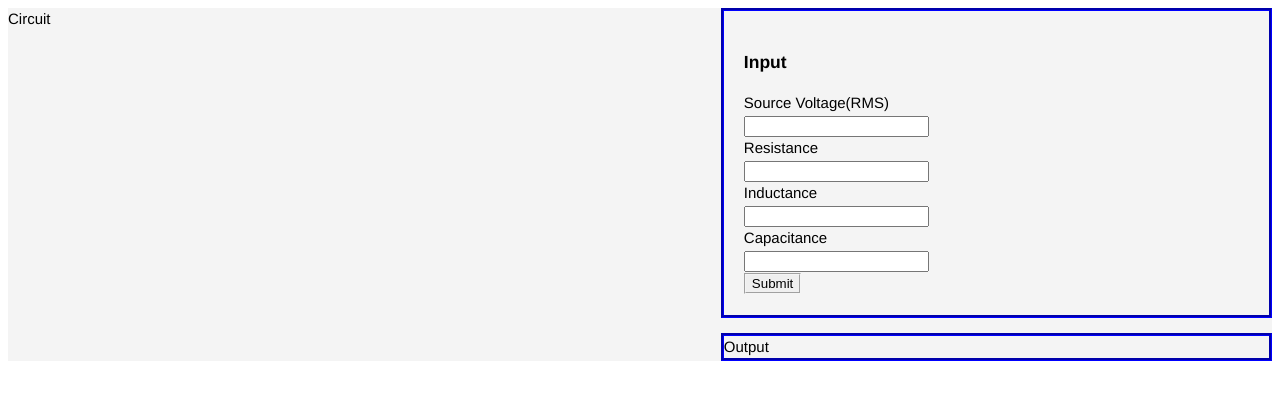
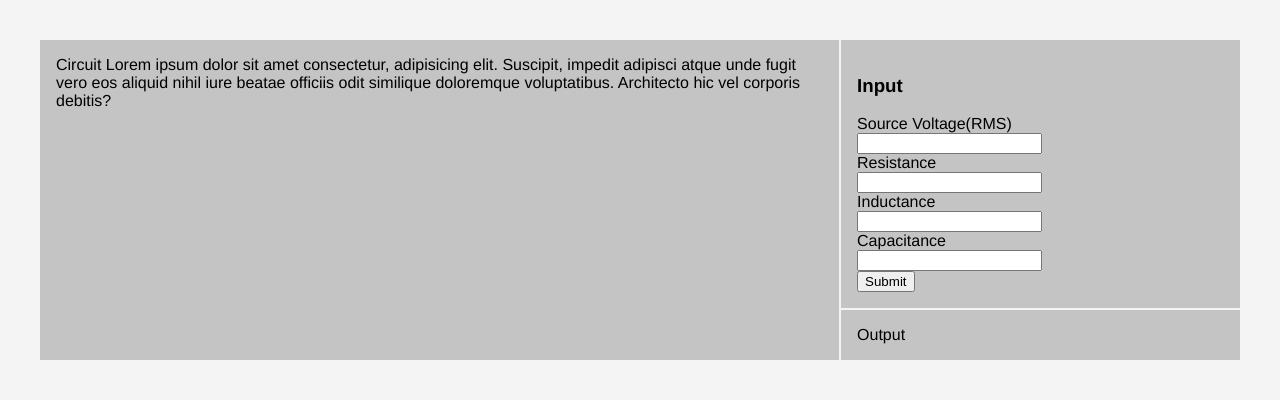
Before and after one commit to chrisvrose/eee-assn-freq, an Electron app: page resources/index.html in a window 1280 px wide. Drawn offline with Linux system fonts and the light colour scheme; files whose address does not match are found by name.

Commit message:
Styling update

```diff
--- a/resources/base.css
+++ b/resources/base.css
@@ -1,44 +1,29 @@
 body{
-	font: 15px/1.5 Ariel, Helvetica;
-	padding:5;
-	margin:10;
-
+	font-family: Ariel, Helvetica, sans-serif;
+	padding:2em;
+	background-color:#f4f4f4;
 }
 
 .container{
-	background-color:#f4f4f4;
 	display: grid;
-	grid-gap: 1em;
-
+	grid-gap: .1em;
+	grid-template-columns: 1fr 1fr 1fr;
+}
+.grid-item{
+	background-color: #c4c4c4;
+	padding:1em;
+	width:auto;
 }
 
 #circuit{
-	grid-row: 1 / 2;
-	grid-column: 1 / 2;
+	grid-row: 1 / span 2;
+	grid-column: 1 / span 2;
 }
-
-
 #output{
-	grid-row: 2 / 2;
-	grid-column: 3 / 3;
+	grid-row: 2;
+	grid-column: 3;
 }
-
-body #input{
-	/*float:right;*/
-	grid-row: 1 / 1;
-	grid-column: 3 / 3;
-	border-style: groove;
-	border-color: #0000ff;
-	padding:20px;
+#input{
+	grid-row: 1;
+	grid-column: 3;
 }
-
-body #input #submit{
-	border-style: groove;
-	border-color: #f4f4f4;
-}
-
-body #output{
-	border-style: groove;
-	border-color: #0000ff;
-
-}
--- a/resources/index.html
+++ b/resources/index.html
@@ -9,8 +9,10 @@
     </head>
     <body>
         <div class="container">
-            <div id="circuit">Circuit</div>
-            <div id="input"><h3>Input</h3>
+            <div class="grid-item" id="circuit">Circuit
+                Lorem ipsum dolor sit amet consectetur, adipisicing elit. Suscipit, impedit adipisci atque unde fugit vero eos aliquid nihil iure beatae officiis odit similique doloremque voluptatibus. Architecto hic vel corporis debitis?
+            </div>
+            <div class="grid-item" id="input"><h3>Input</h3>
 				<form>
 				Source Voltage(RMS)<br>
 				<input type = "text" name="voltage"><br>
@@ -23,7 +25,9 @@
 				<button type = "submit" id="submit">Submit</button>
 
 			</div>
-            <div id="output">Output</div>
+            <div class="grid-item" id="output">Output
+
+            </div>
         </div>
     </body>
 </html>
```
